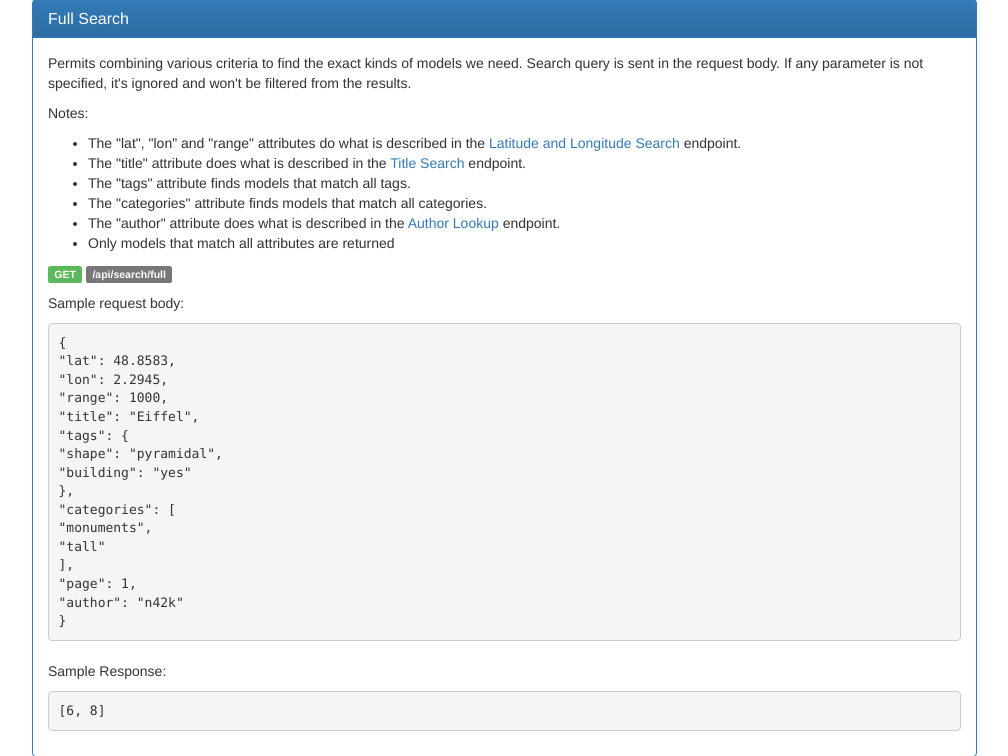
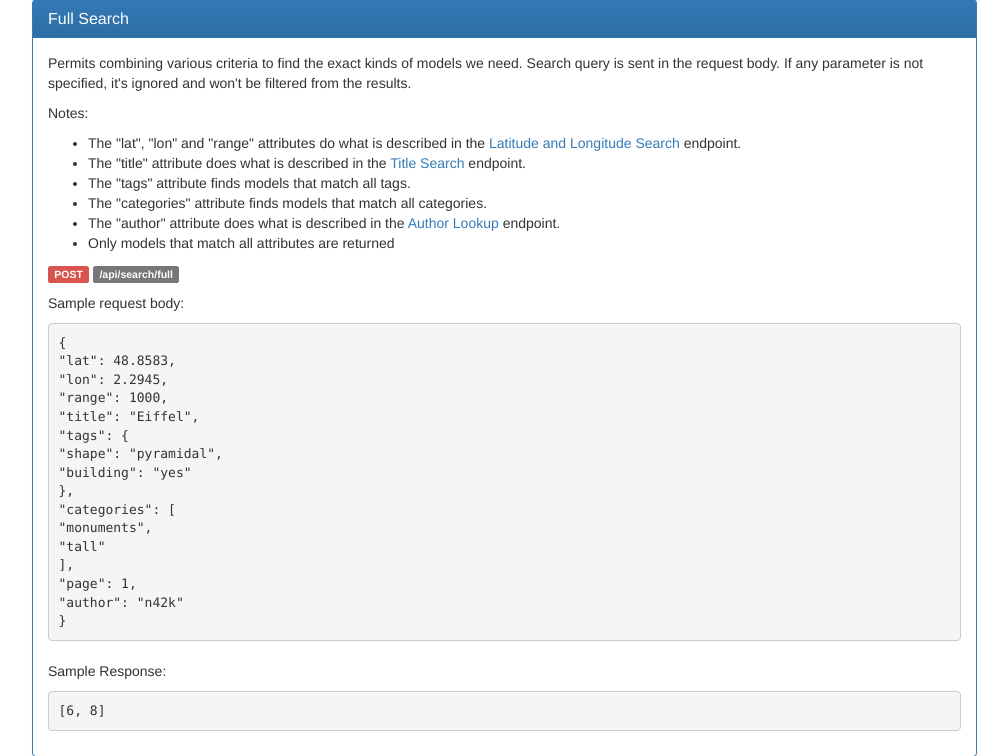
Before and after one commit to fossgis/3dmr, a Django app: page /docs in a window 1280 px wide. Shown: the part 2418-3174 px from the top of the page, without its empty margins (233-1241 px from the left). Run offline with Django 3.2, Linux system fonts and the light colour scheme; some libraries are stand-ins or nearby versions.

Commit message:
Full Search endpoint now uses POST.

```diff
--- a/mainapp/api.py
+++ b/mainapp/api.py
@@ -8,6 +8,7 @@ from django.core.paginator import Paginator, EmptyPage
 from .models import LatestModel, Comment, Model
 from .utils import get_kv, MODEL_DIR, admin
 from django.db.models import Max
+from django.views.decorators.csrf import csrf_exempt
 
 RESULTS_PER_API_CALL= 20
 
@@ -161,6 +162,7 @@ def search_title(request, title, page_id=1):
 
     return api_paginate(models, page_id)
 
+@csrf_exempt # there's no need for this, since no data is modified
 def search_full(request):
     body = request.body.decode('UTF-8')
     data = json.loads(body)
--- a/mainapp/templates/mainapp/docs.html
+++ b/mainapp/templates/mainapp/docs.html
@@ -182,7 +182,7 @@
 						<li>The "author" attribute does what is described in the <a href="#author">Author Lookup</a> endpoint.</li>
 						<li>Only models that match all attributes are returned</li>
 					</ul>
-					<span class="label label-success">GET</span>
+					<span class="label label-danger">POST</span>
 					<span class="label label-default">/api/search/full</span>
 					<p class="response">Sample request body:</p>
 <pre><code>{
```
